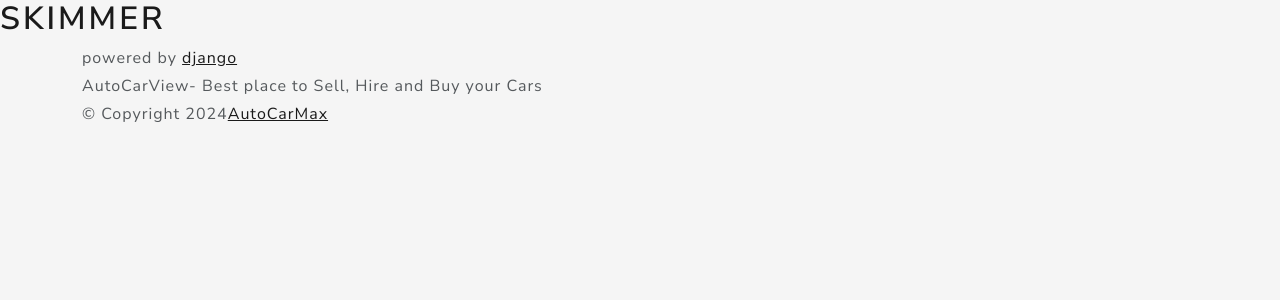
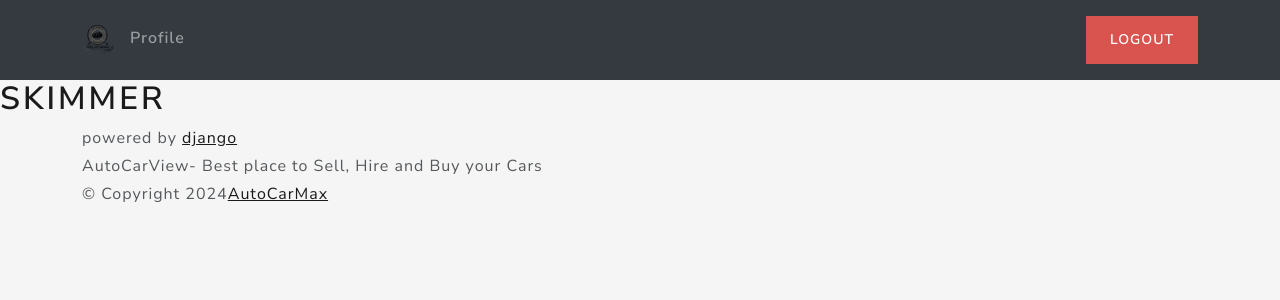
Before and after one commit to CarsServices/Services, a Django app: page /home/ in a window 1280 px wide. Shown: the top 300 px of the page. Run offline with Django 5.2, Linux system fonts and the light colour scheme; a user stored in the database is signed in; some libraries are stand-ins or nearby versions.

Commit message:
fixing minor bugs

```diff
--- a/main/templates/base/base.html
+++ b/main/templates/base/base.html
@@ -28,6 +28,29 @@
     </div>
     {%endfor%}
     {%endif%}
+    {% block 'header' %}
+    <header class="p-3 bg-dark text-white w-100 nav-masthead">
+      <div class="container">
+        <div class="d-flex flex-wrap align-items-center justify-content-center justify-content-lg-start">
+          <a href="{% url 'home' %}" class="d-flex align-items-center mb-2 mb-lg-0 text-white text-decoration-none">
+            <img class="bi me-2" width="32" height="32" src="{% static 'images/logo.png' %}" aria-label="Bootstrap">
+                </a>
+                {% if request.user.is_authenticated %}
+                <ul class="nav col-12 col-lg-auto me-lg-auto mb-2 justify-content-center mb-md-0">
+                    <li>
+                        <a href="{% url 'profile' %}" class="nav-link px-2">Profile</a>
+                    </li>
+                </ul>
+                <div class="text-end">
+                    <a type="button" href="{% url 'logout' %}" class="btn btn-danger">Logout</a>
+                </div>
+                {% endif %}
+            </div>
+        </div>
+    </header>
+    {% endblock %}
+
+
     {% block body %}
     {% endblock %}
   </body>
--- a/users/signals.py
+++ b/users/signals.py
@@ -15,3 +15,7 @@ def create_user_location(sender, instance, created, **kwargs):
         profile_location=Location.objects.create()
         instance.location=profile_location
         instance.save()
+
+def delete_profile_location(sender, instance, created,*args, **kwargs):
+    if  instance.location != None:
+        instance.location.delete()
```
Also changed, not shown: users/templates/basic/login.html (+0 -10 lines), users/views.py (+5 -4 lines), db.sqlite3.
